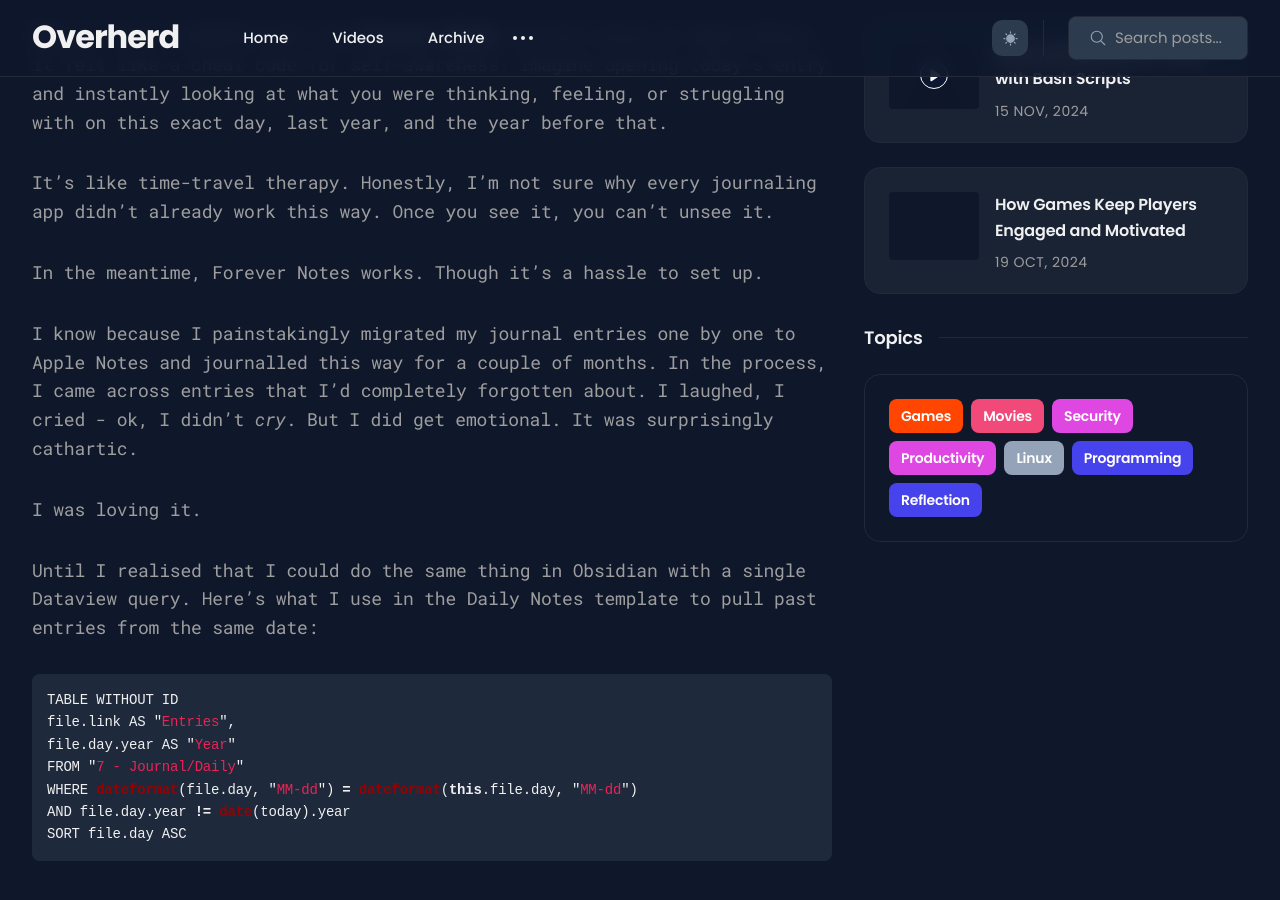
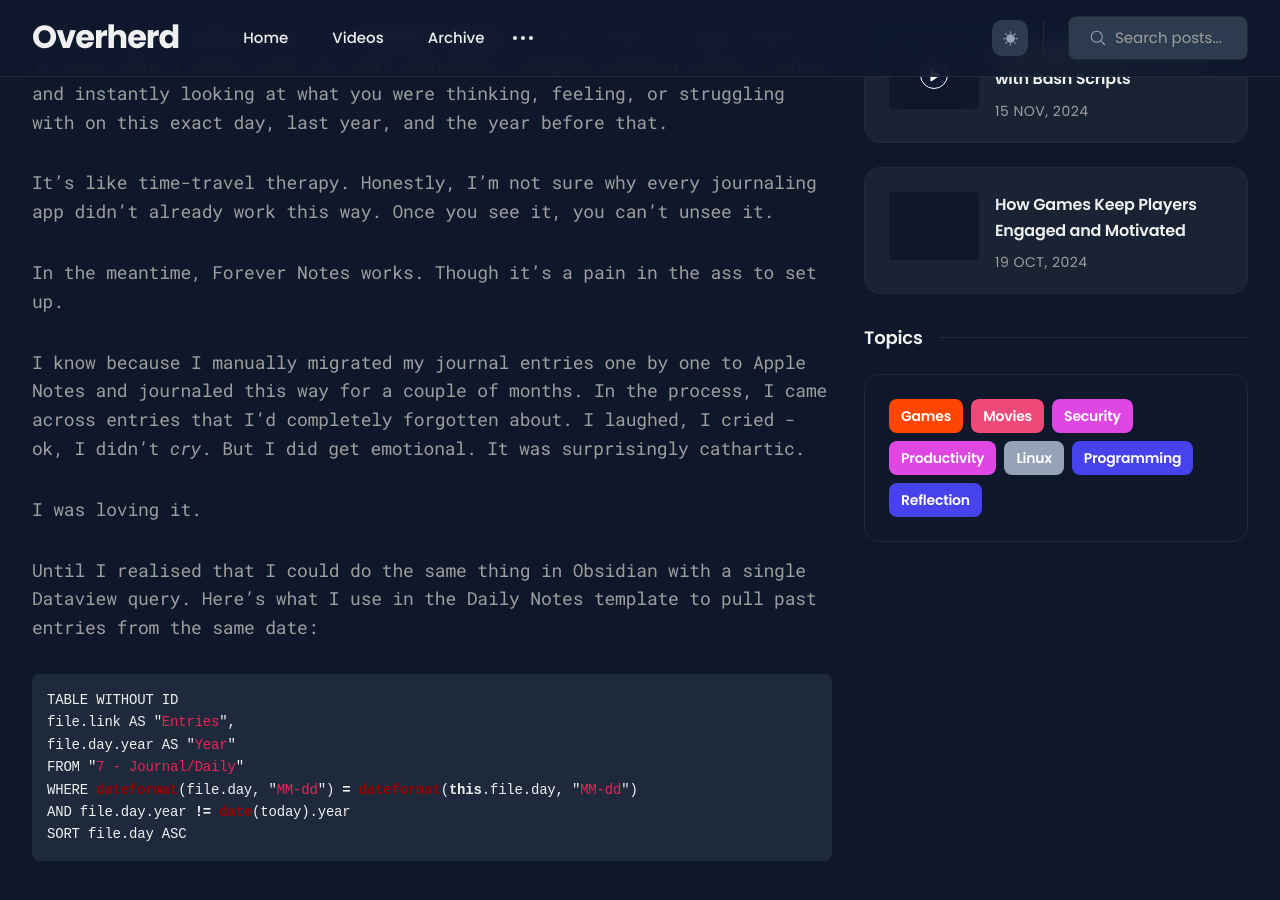
Before and after one commit to smartyshaman/anantshiva.github.io, a Jekyll site: the page built from _posts/2027-03-29-obsidian-forever-notes.md, in a window 1280 px wide and 900 px high, scrolled down 866 px. Built offline with Jekyll 4.4.1, drawn with Linux system fonts in a browser that asks for light colours.

Commit message:
vault backup: 2025-03-29 17:40:18

```diff
--- a/_posts/2027-03-29-obsidian-forever-notes.md
+++ b/_posts/2027-03-29-obsidian-forever-notes.md
@@ -14,9 +14,9 @@ When I first stumbled upon the [Forever Notes](https://www.myforevernotes.com) j
 
 It’s like time-travel therapy. Honestly, I'm not sure why every journaling app didn’t already work this way. Once you see it, you can’t unsee it.
 
-In the meantime, Forever Notes works. Though it's a hassle to set up.
+In the meantime, Forever Notes works. Though it's a pain in the ass to set up.
 
-I know because I painstakingly migrated my journal entries one by one to Apple Notes and journalled this way for a couple of months. In the process, I came across entries that I'd completely forgotten about. I laughed, I cried - ok, I didn't *cry*. But I did get emotional. It was surprisingly cathartic.
+I know because I manually migrated my journal entries one by one to Apple Notes and journaled this way for a couple of months. In the process, I came across entries that I'd completely forgotten about. I laughed, I cried - ok, I didn't *cry*. But I did get emotional. It was surprisingly cathartic.
 
 I was loving it.
 
```
